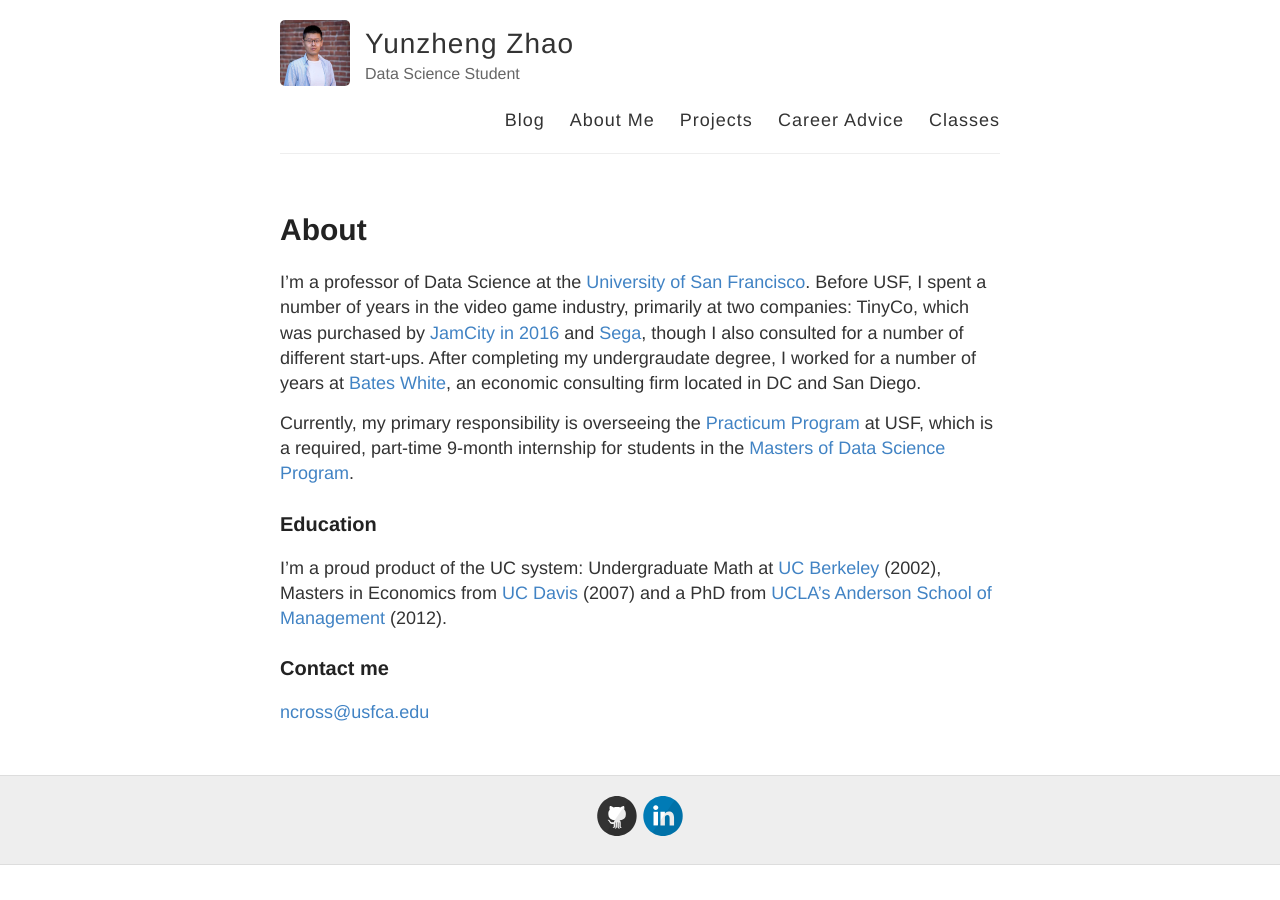
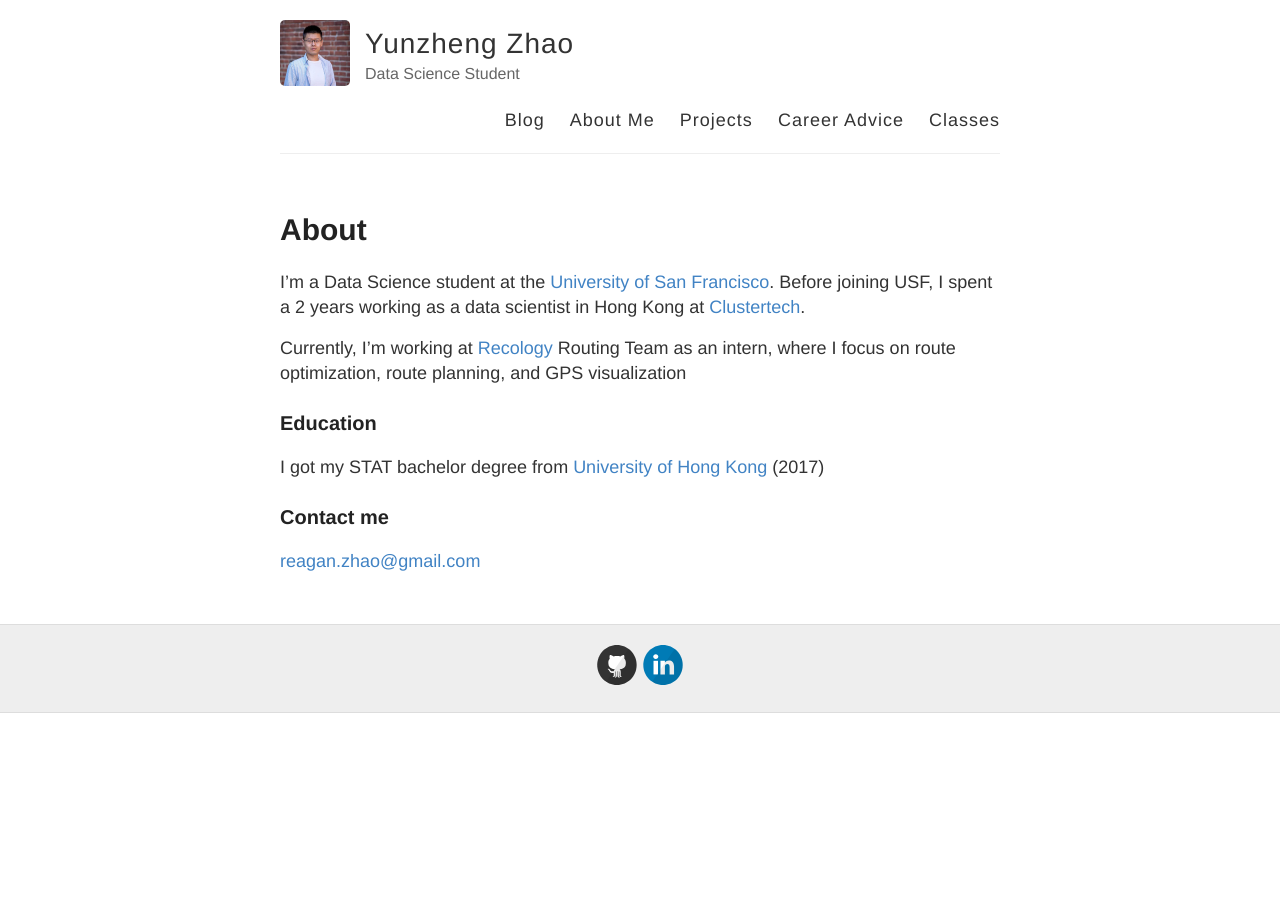
Before and after one commit to reaganzhao/reaganzhao.github.io, a Jekyll site: the page built from about.md, in a window 1280 px wide. Built offline with Jekyll 4.4.1, drawn with Linux system fonts in a browser that asks for light colours.

Commit message:
Add files via upload

```diff
--- a/about.md
+++ b/about.md
@@ -4,15 +4,16 @@
 permalink: /about/
 ---
 
-I'm a professor of Data Science at the [University of San Francisco](https://www.usfca.edu/faculty/nicholas-ross "My USF Homepage"). Before USF, I spent a number of years in the video game industry, primarily at two companies: TinyCo, which was purchased by [JamCity in 2016](https://www.jamcity.com/why-were-buying-tinyco/) and [Sega](https://www.sega.com/), though I also consulted for a number of different start-ups. After completing my undergraudate degree, I worked for a number of years at [Bates White](https://www.bateswhite.com/), an economic consulting firm located in DC and San Diego.
+I'm a Data Science student at the [University of San Francisco](https://www.usfca.edu/arts-sciences/graduate-programs/data-science). Before joining USF, I spent a 2 years working as a data scientist in Hong Kong at [Clustertech](https://www.clustertech.com/hk/welcome).
 
-Currently, my primary responsibility is overseeing the [Practicum Program](https://www.usfca.edu/arts-sciences/graduate-programs/data-science/practicums) at USF, which is a required, part-time 9-month internship for students in the [Masters of Data Science Program](https://www.usfca.edu/arts-sciences/graduate-programs/data-science).
+Currently, I'm working at [Recology](https://www.recology.com/) Routing Team as an intern, where I focus on route optimization, route planning, and GPS visualization
 
 
 ### Education
 
-I'm a proud product of the UC system: Undergraduate Math at [UC Berkeley](https://math.berkeley.edu/) (2002), Masters in Economics from [UC Davis](https://economics.ucdavis.edu/) (2007) and a PhD from [UCLA's Anderson School of Management](https://www.anderson.ucla.edu/) (2012).
+I got my STAT bachelor degree from [University of Hong Kong](https://saasweb.hku.hk/) (2017)
+
 
 ### Contact me
 
-[ncross@usfca.edu](mailto:ncross@usfca.edu)
+[reagan.zhao@gmail.com](mailto:reagan.zhao@gmail.com)
```
